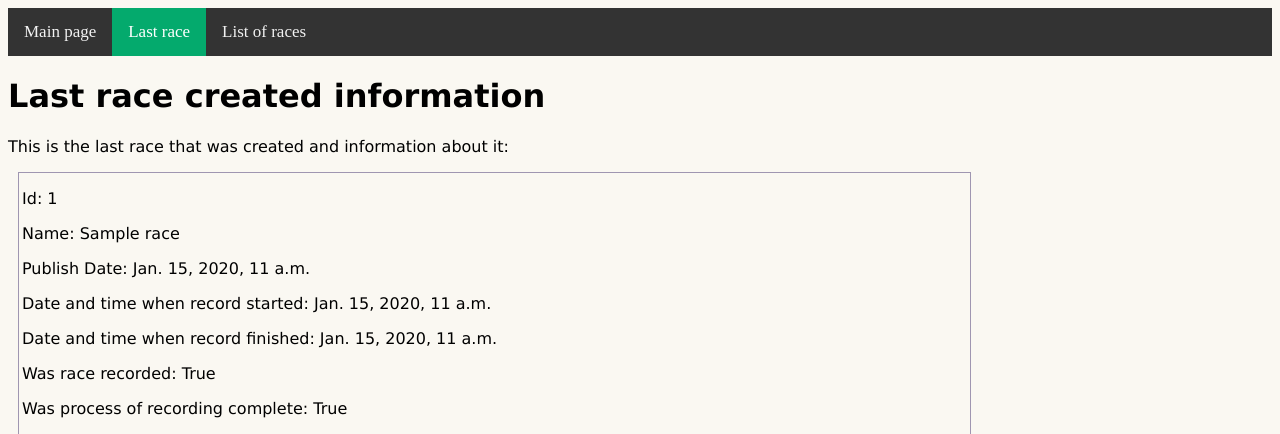
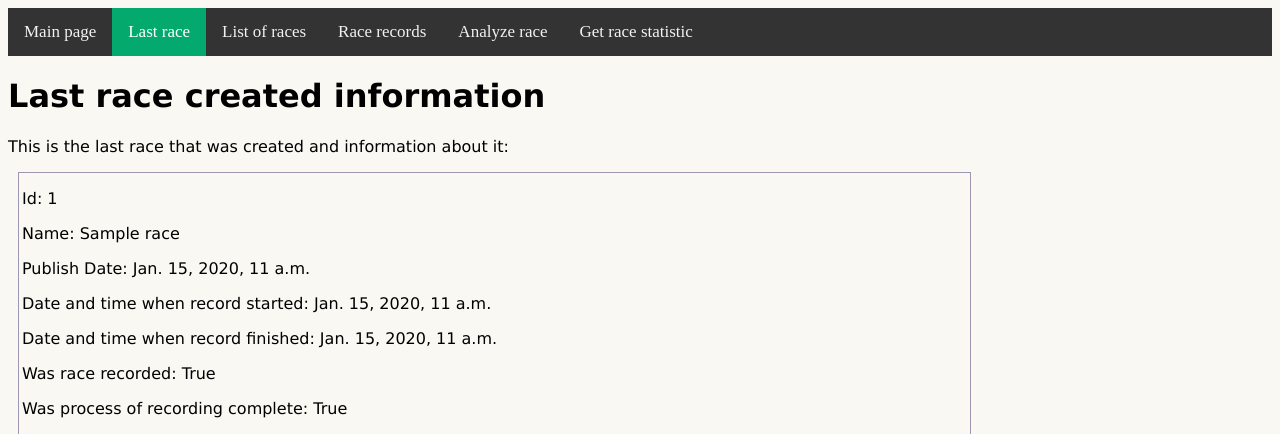
Before and after one commit to GawarWawar/karting_app, a Django app: page /recorder/ in a window 1280 px wide. Shown: the top 434 px of the page. Run offline with Django 4.2, Linux system fonts and the light colour scheme; tables that the repository leaves empty hold one stand-in row (values such as "Sample post"); parts of the project's set-up code (start-up, migrations or seed data) failed here and were passed over.

Commit message:
- fixed navigation panel on recorder_index

```diff
--- a/karting_site/recorder/templates/recorder_index.html
+++ b/karting_site/recorder/templates/recorder_index.html
@@ -8,10 +8,10 @@
       <a href={%url 'index' %}>Main page</a>
       <a class="active" href={%url 'recorder:index' %}>Last race</a>
       <a href={%url 'recorder:races' %}>List of races</a>
-      {%if race_id%}
-      <a href={%url 'recorder:view' race_id %}>Race records</a>
-      <a href={%url 'analyzer:analyze_race' race_id%}>Analyze race</a>
-      <a href={%url 'analyzer:statistic' race_id%}>Get race statistic</a>
+      {%if race.id%}
+      <a href={%url 'recorder:view' race.id %}>Race records</a>
+      <a href={%url 'analyzer:analyze_race' race.id%}>Analyze race</a>
+      <a href={%url 'analyzer:statistic' race.id%}>Get race statistic</a>
       {%endif%}
     </div>
     <h1>Last race created information</h1>
```
